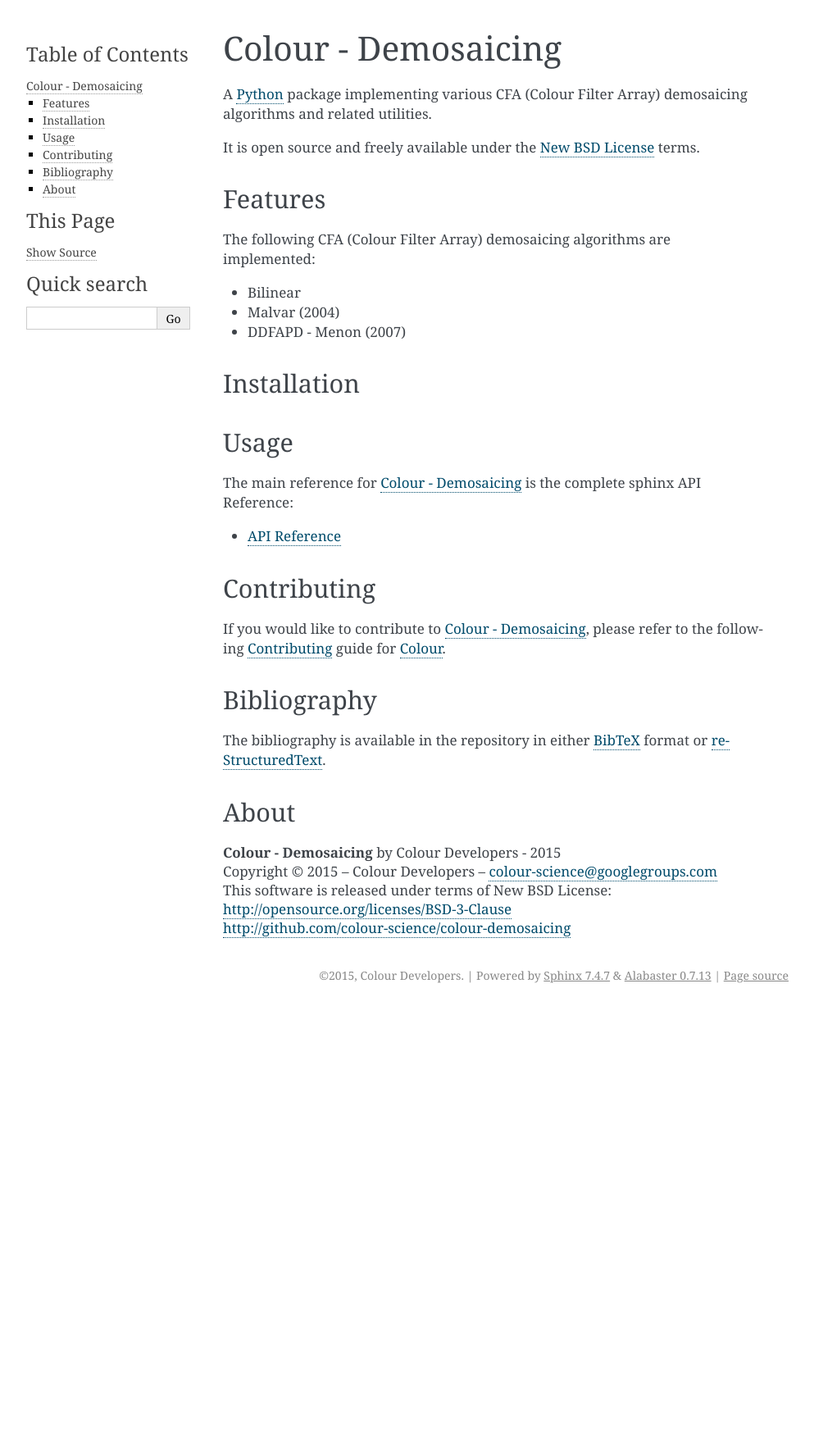
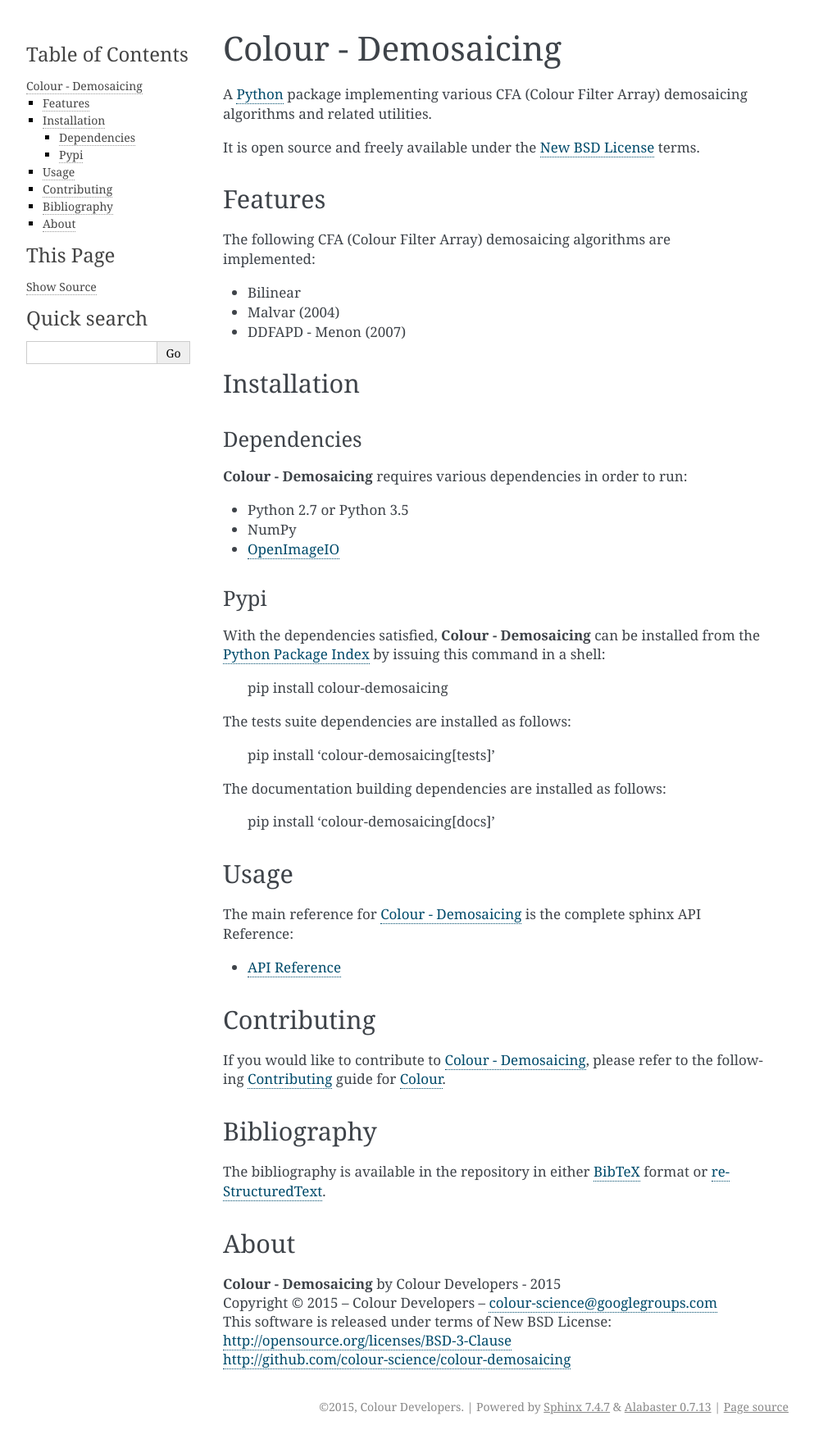
Before and after one commit to colour-science/colour-demosaicing, a Sphinx documentation site: the page built from docs/index.rst, in a window 1280 px wide. Shown: the whole page at 82% size, without its empty margins (148-1141 px from the left). Built offline with Sphinx 7.4.7, drawn with Linux system fonts in a browser that asks for light colours; before the commit the page ends 1229 px from its top, so only the background shows below that.

Commit message:
Update installation guide.

```diff
--- a/docs/index.rst
+++ b/docs/index.rst
@@ -17,7 +17,31 @@
 Installation
 ------------
 
+Dependencies
+^^^^^^^^^^^^
 
+**Colour - Demosaicing** requires various dependencies in order to run:
+
+- Python 2.7 or Python 3.5
+- NumPy
+- `OpenImageIO <https://github.com/OpenImageIO/oiio>`_
+
+Pypi
+^^^^
+
+With the dependencies satisfied, **Colour - Demosaicing** can be installed from
+the `Python Package Index <http://pypi.python.org/pypi/colour-demosaicing>`_ by
+issuing this command in a shell:
+
+	pip install colour-demosaicing
+
+The tests suite dependencies are installed as follows:
+
+    pip install 'colour-demosaicing[tests]'
+
+The documentation building dependencies are installed as follows:
+
+    pip install 'colour-demosaicing[docs]'
 
 Usage
 -----
```
Also changed, not shown: README.rst (+24 -0 lines), 1 other file.
